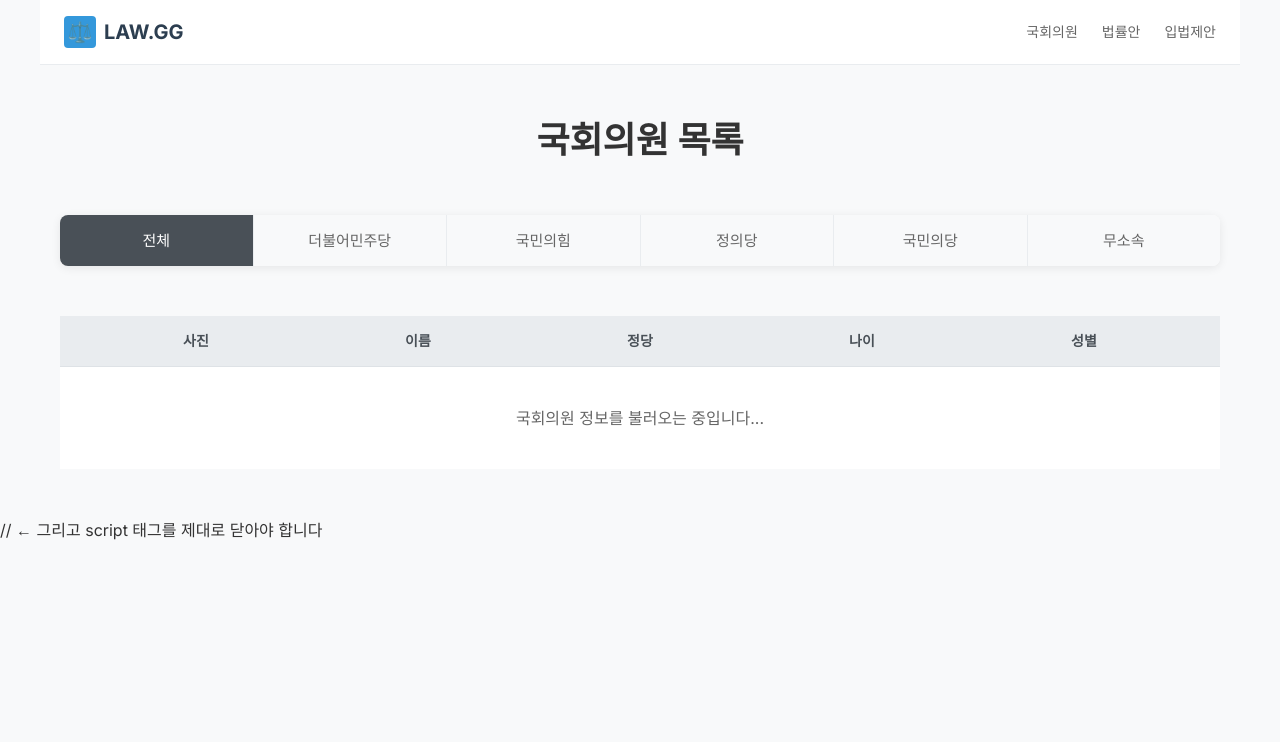
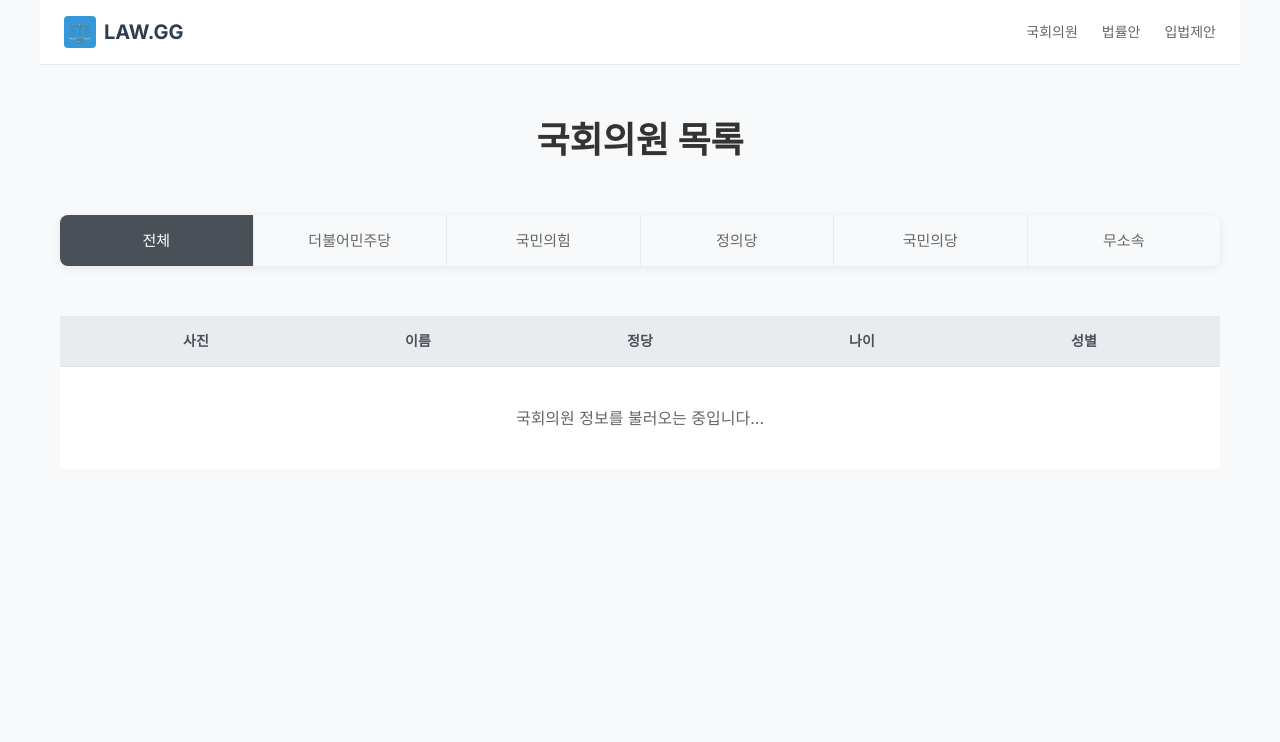
Before and after one commit to coomind/Lawgg, a Flask app: page /members in a window 1280 px wide. Shown: the top 742 px of the page. Run offline with Flask 3, Linux system fonts and the light colour scheme.

Commit message:
Update NAlist.html

```diff
--- a/templates/NAlist.html
+++ b/templates/NAlist.html
@@ -655,7 +655,7 @@ document.addEventListener('DOMContentLoaded', function() {
             container.innerHTML = memberName.charAt(0) || '?';
         });
     });
-});  // ← 이 부분이 누락되어 있었습니다!
-    </script>  // ← 그리고 script 태그를 제대로 닫아야 합니다
+});
+    </script>
 </body>
 </html>
```
